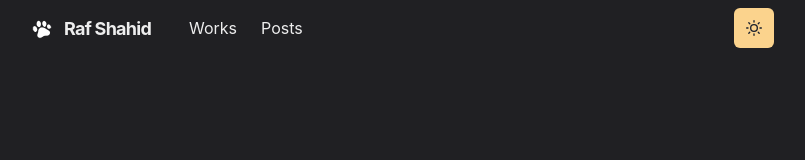
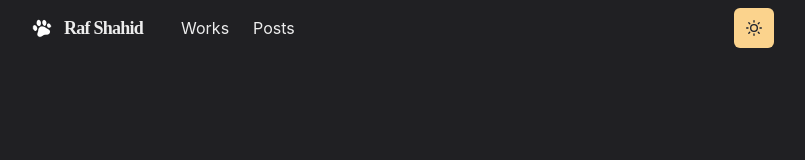
Before and after one commit to rraafays/portfolio, a Next.js app: page /document in a window 1280 px wide. Shown: the top 160 px of the page, without its empty margins (242-1047 px from the left). Built offline with nearby package versions, Linux system fonts and the light colour scheme.

Commit message:
hotfix: realised i originally implemented M plus font correctly, its just really ugly but that's why its just a placeholder

```diff
--- a/libs/theme.js
+++ b/libs/theme.js
@@ -32,7 +32,7 @@ const components = {
 }
 
 const fonts = {
-  heading: 'M PLUS Rounded 1c'
+  heading: '"M PLUS Rounded 1c"'
 }
 
 const colors = {
```
